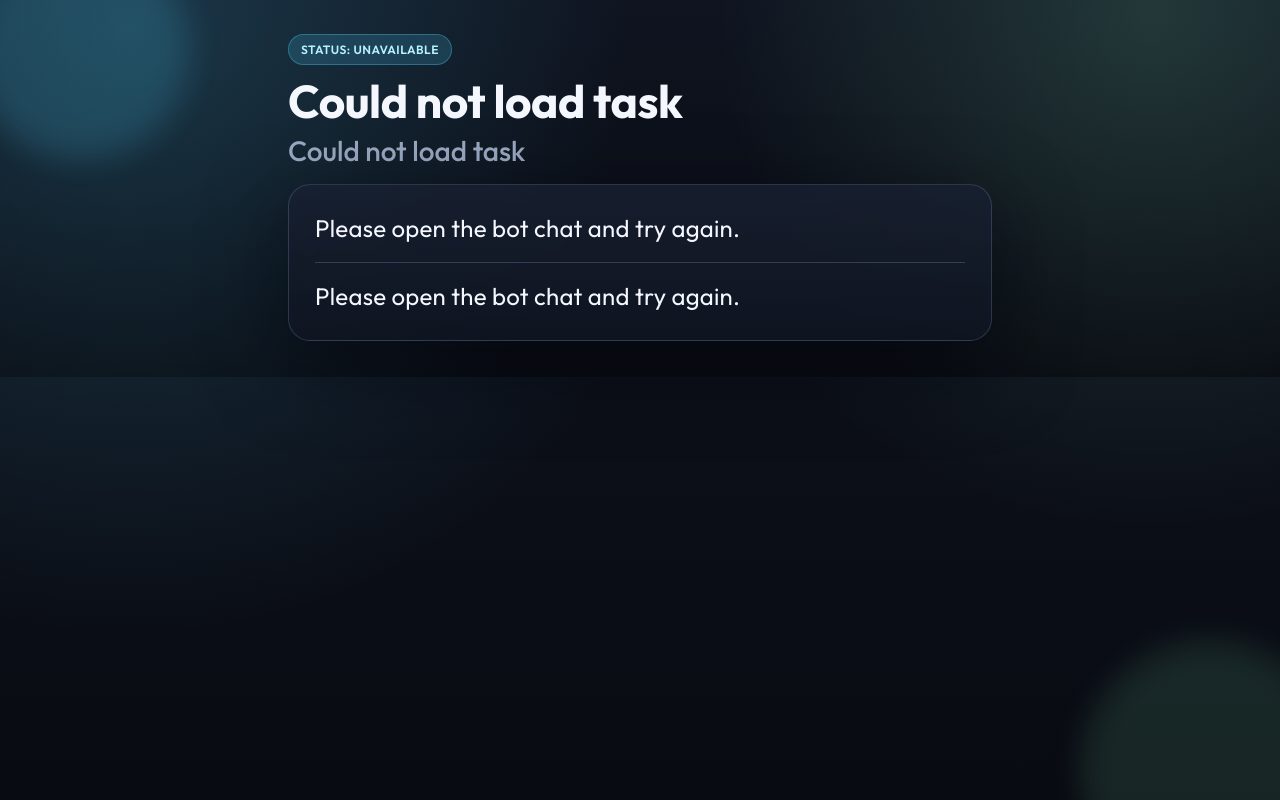
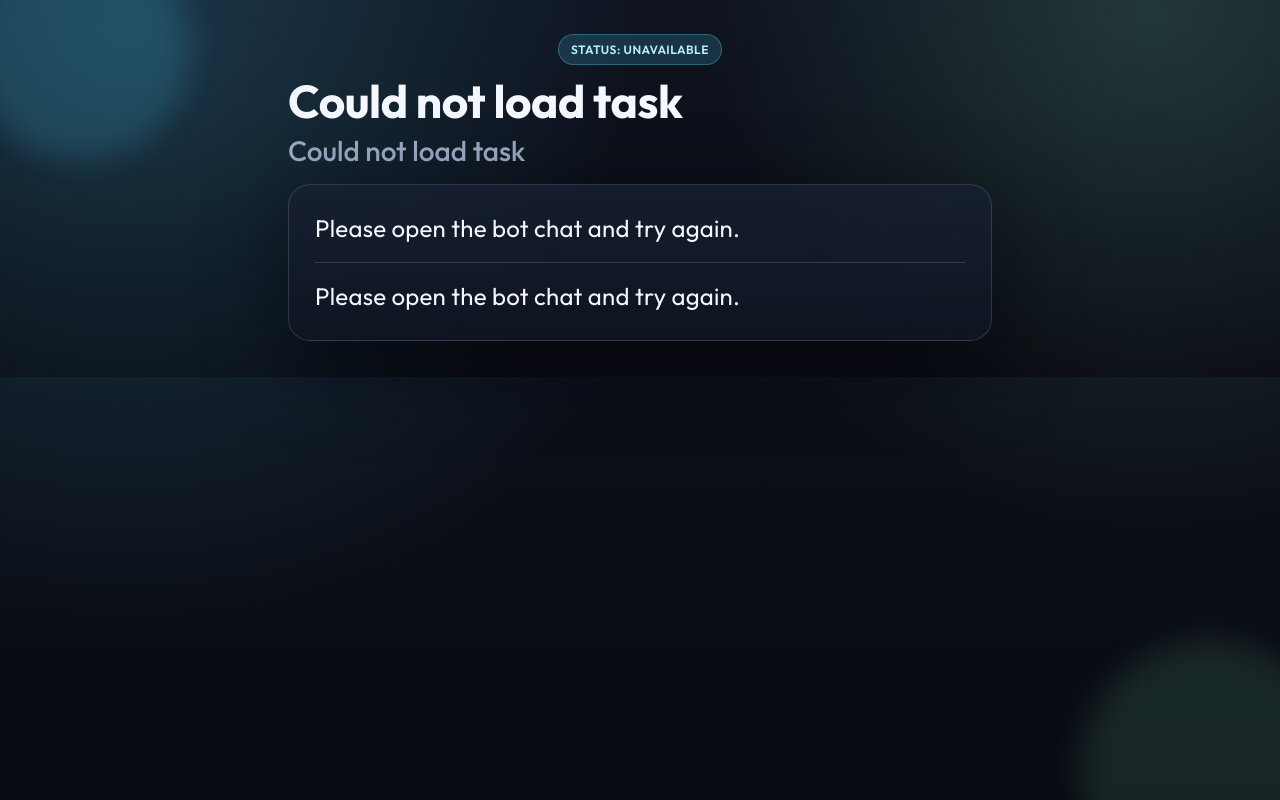
Before and after one commit to imarawn/tg-connection-miniapp, a plain HTML site: page index.html in a window 1280 px wide. Drawn offline with Linux system fonts and the light colour scheme.

Commit message:
Center status pill in header

```diff
--- a/styles.css
+++ b/styles.css
@@ -77,10 +77,11 @@ body {
 }
 
 .pill {
-  display: inline-flex;
+  display: flex;
   align-items: center;
   gap: 8px;
-  margin: 0 0 12px;
+  width: fit-content;
+  margin: 0 auto 12px;
   padding: 7px 12px;
   border-radius: 999px;
   border: 1px solid rgba(76, 201, 240, 0.34);
```
